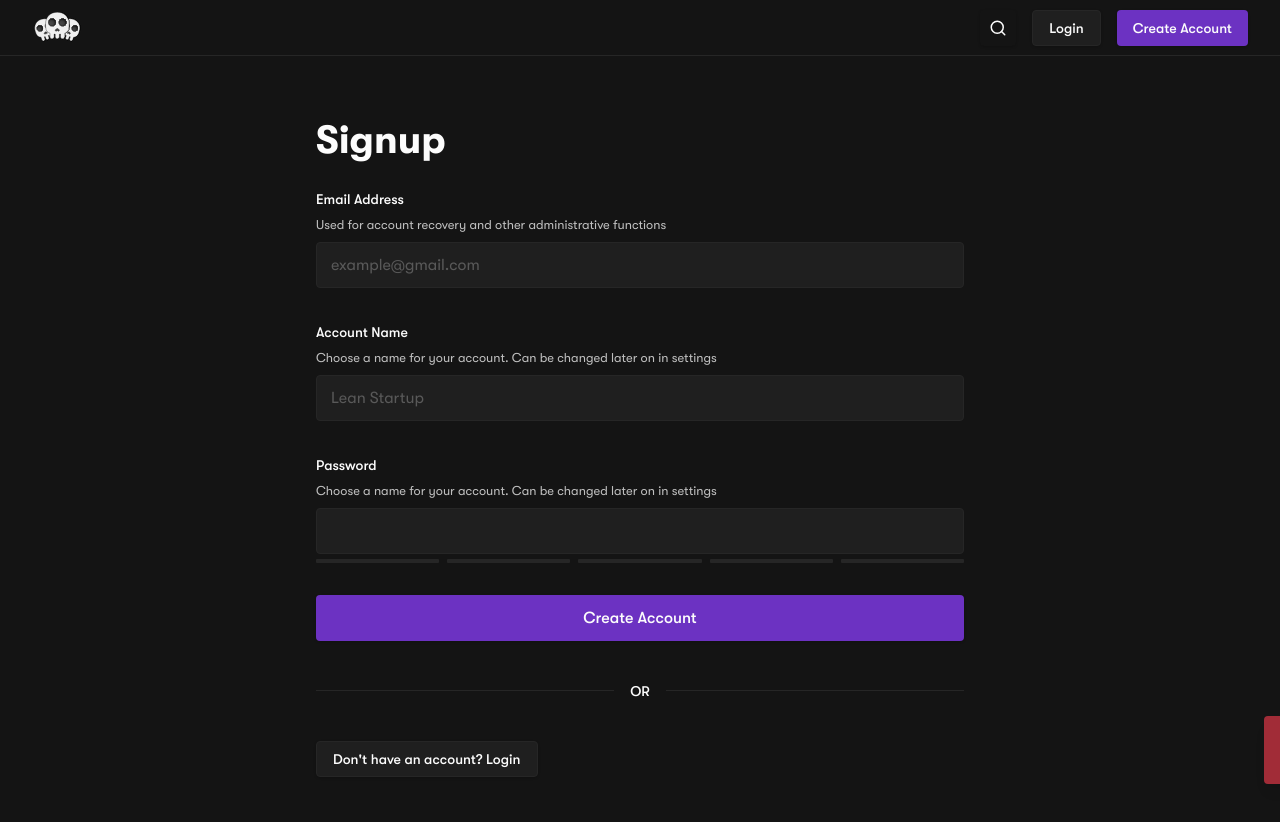
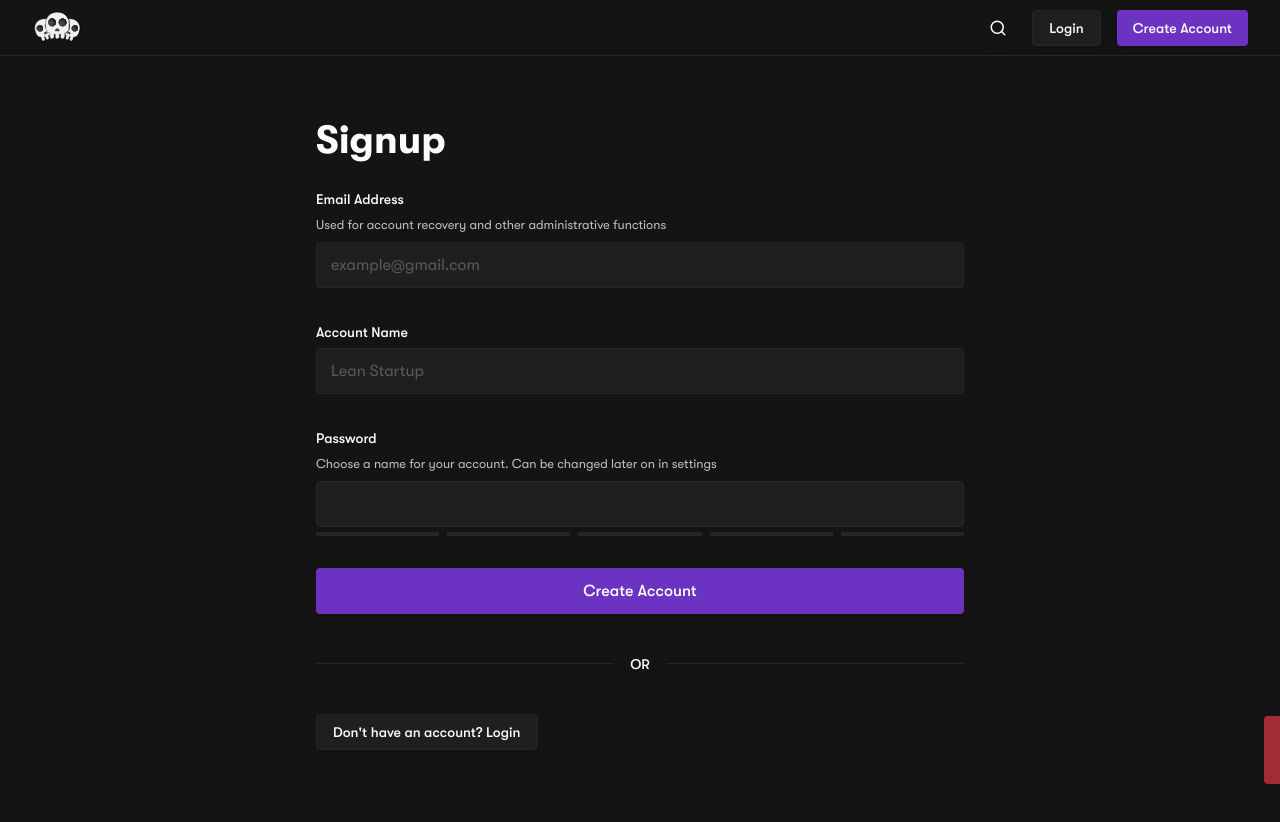
Before and after one commit to AkashSDas/bones, a React (Vite) app in the folder frontend/: page /auth/signup in a window 1280 px wide. Shown: the top 822 px of the page. Built offline with nearby package versions, Linux system fonts and the light colour scheme; no server answers; what @tanstack/router-zod-adapter would draw is missing.

Commit message:
[fe] add new react query key and remove wrong description in signup form

```diff
--- a/frontend/src/routes/auth/signup.tsx
+++ b/frontend/src/routes/auth/signup.tsx
@@ -1,5 +1,4 @@
 import { zodResolver } from "@hookform/resolvers/zod";
-import { useQueryClient } from "@tanstack/react-query";
 import { Link, createFileRoute } from "@tanstack/react-router";
 import type React from "react";
 import { useForm } from "react-hook-form";
@@ -22,7 +21,6 @@ import { usePostApiV1IamAccount } from "@/gen/endpoints/iam-account/iam-account"
 import { useAuth, useOnLogin } from "@/hooks/auth";
 import { usePasswordStrength } from "@/hooks/form";
 import { useToast } from "@/hooks/toast";
-import { iamKeys } from "@/utils/react-query";
 
 export const Route = createFileRoute("/auth/signup")({
     component: SignupPage,
@@ -119,10 +117,6 @@ function Content(): React.JSX.Element {
                         render={({ field }) => (
                             <FormItem>
                                 <FormLabel>Account Name</FormLabel>
-                                <FormDescription>
-                                    Choose a name for your account. Can be changed later
-                                    on in settings
-                                </FormDescription>
                                 <FormControl>
                                     <Input
                                         placeholder="Lean Startup"
--- a/frontend/src/utils/react-query.ts
+++ b/frontend/src/utils/react-query.ts
@@ -6,12 +6,19 @@ export const iamKeys = {
     me() {
         return ["loggedInUser"] as const;
     },
+
     /** Refresh's access token */
     refreshAccessToken() {
         return ["refreshAccessToken"] as const;
     },
+
     /** List of IAM users in an account */
     iamUsers(limit: string, offset: string, search: string | undefined) {
         return ["iamUsers", limit, offset, search] as const;
     },
+
+    /** IAM user */
+    iamUser(userId: string) {
+        return ["iamUser", userId];
+    },
 };
```
